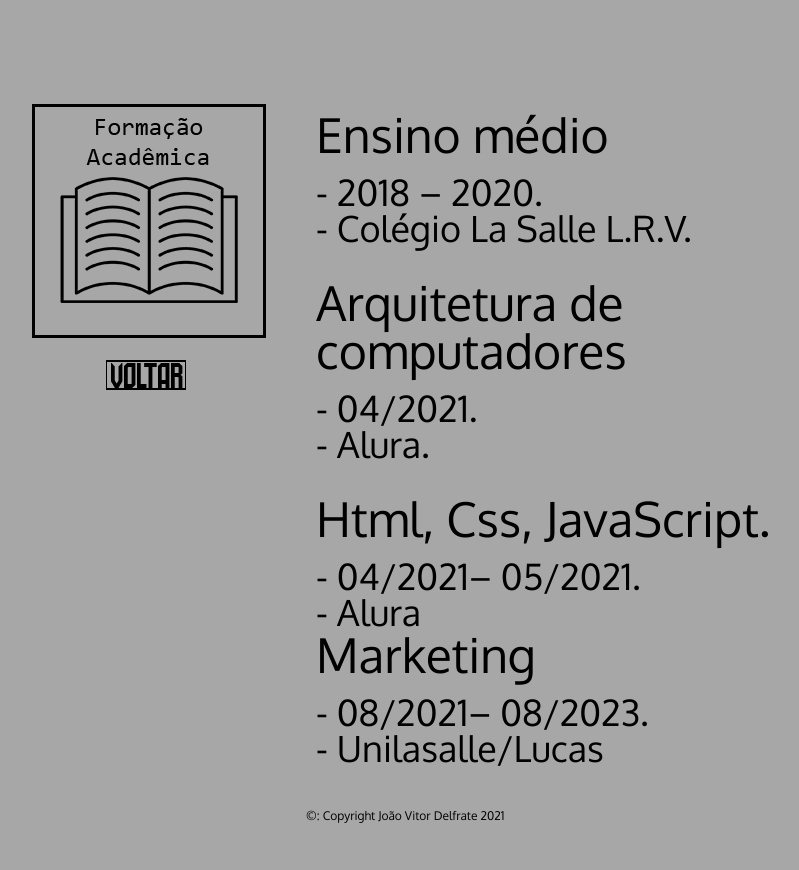
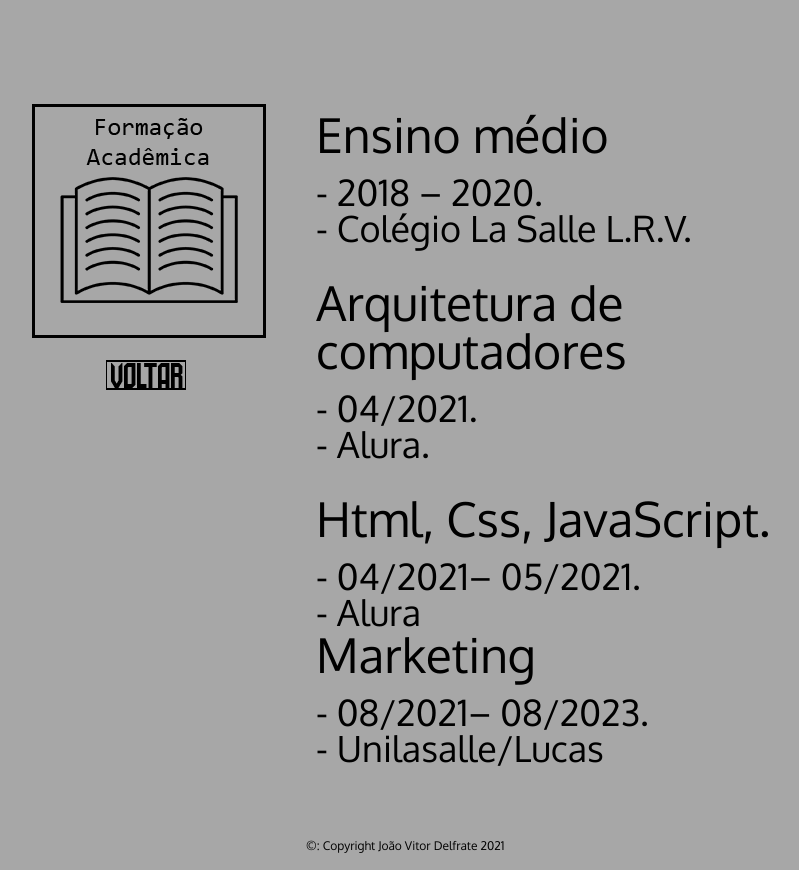
Before and after one commit to Lillpooh/PortflioInteirativo.github.io, a plain HTML site: page formaçao.html in a window 1280 px wide. Shown: the whole page, without its empty margins (234-1033 px from the left). Before the commit the page ends 840 px from the top, so only its background shows below. Drawn offline with Linux system fonts and the light colour scheme.

Commit message:
Update formaçao.css

```diff
--- a/formaçao.css
+++ b/formaçao.css
@@ -42,7 +42,7 @@ transform: scale(1.1);
 footer{
 position: absolute;
 height: 30px;
-top: 810px;
+top: 840px;
 left: 540px;
 }
 
```
